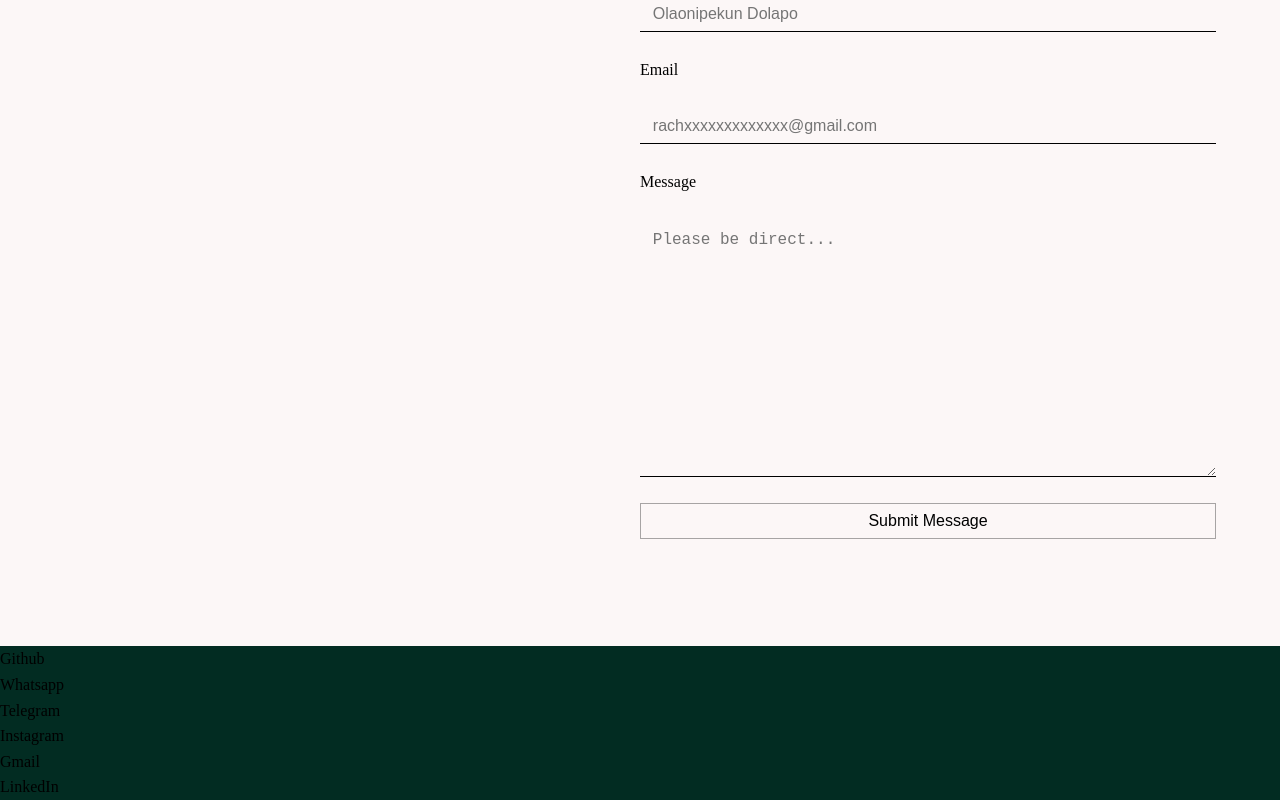
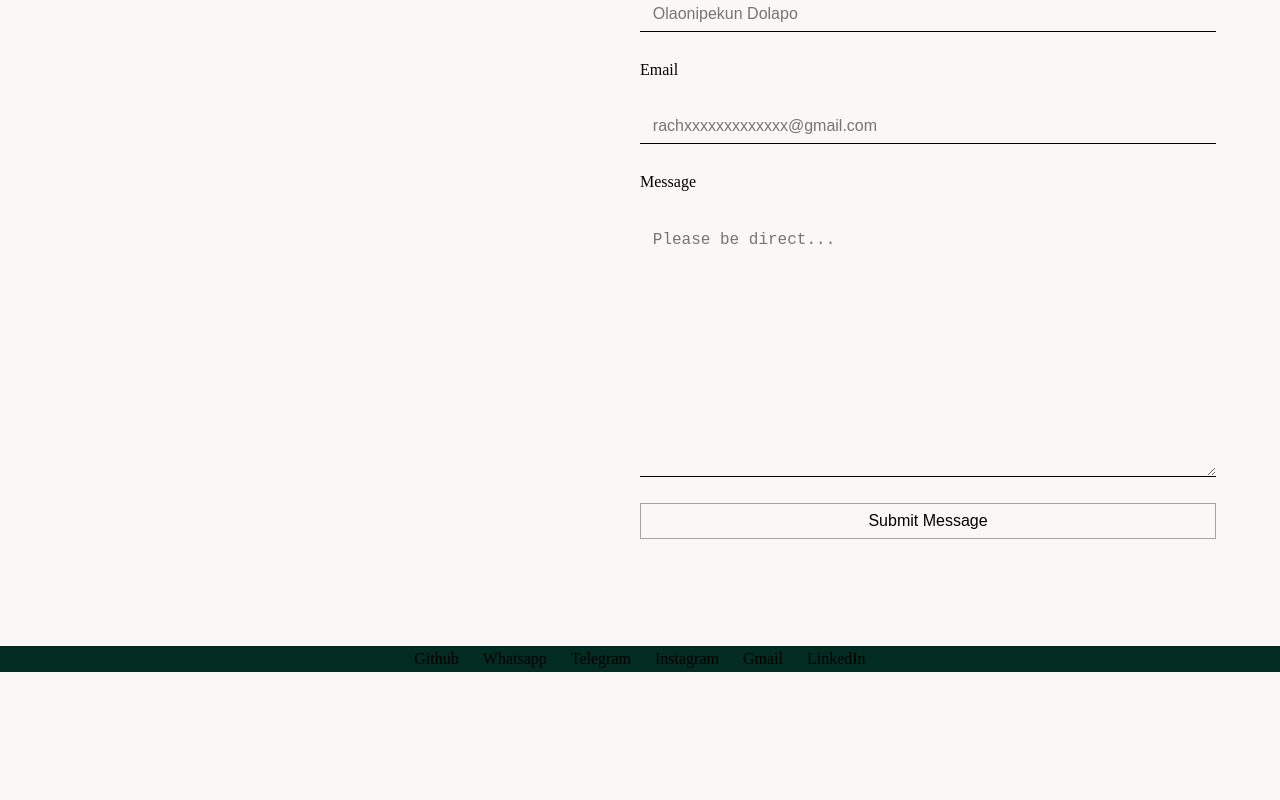
Before and after one commit to Lovethrech/my-main-portfolio, a Vue app: page / in a window 1280 px wide. Shown: the part 2485-3285 px from the top of the page. After the commit the page ends 3157 px from the top, so only its background shows below. Built offline with nearby package versions, Linux system fonts and the light colour scheme.

Commit message:
working on the footer components.

```diff
--- a/src/components/footer/FooterMain.vue
+++ b/src/components/footer/FooterMain.vue
@@ -4,8 +4,8 @@ import FooterIcon from './FooterIcon.vue';
 </script>
 
 <template>
-    <footer class="main-footer">
-        <div class="main-footer">
+    <footer class="main-footer display-flex-justify-center-place-center">
+        <div class="main-footer-main-ctn">
             <FooterIcon :FooterLinkItems="FooterLinkItems"/>
         </div>
     </footer>
@@ -15,4 +15,9 @@ import FooterIcon from './FooterIcon.vue';
 .main-footer{
     background-color: var(--general-components-bg-color);
 }
+.main-footer-main-ctn{
+    display: flex;
+    flex-direction: row;
+    gap:3vh;
+}
 </style>
```
